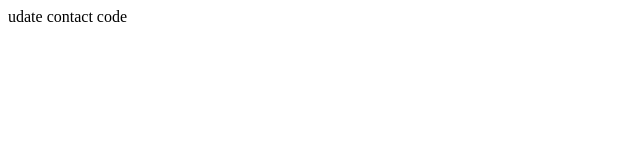
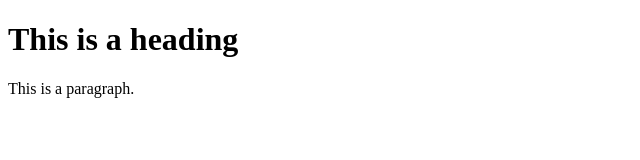
Before and after one commit to saikiran0453/newdevops-frontend, a plain HTML site: page contact.html in a window 1280 px wide. Shown: the whole page, without its empty margins (0-640 px from the left). Drawn offline with Linux system fonts and the light colour scheme.

Commit message:
updated code

```diff
--- a/contact.html
+++ b/contact.html
@@ -1 +1,12 @@
-udate contact code
+ <!DOCTYPE html>
+<html>
+<head>
+  <link rel="stylesheet" href="styles.css">
+</head>
+<body>
+
+<h1>This is a heading</h1>
+<p>This is a paragraph.</p>
+
+</body>
+</html>
```
